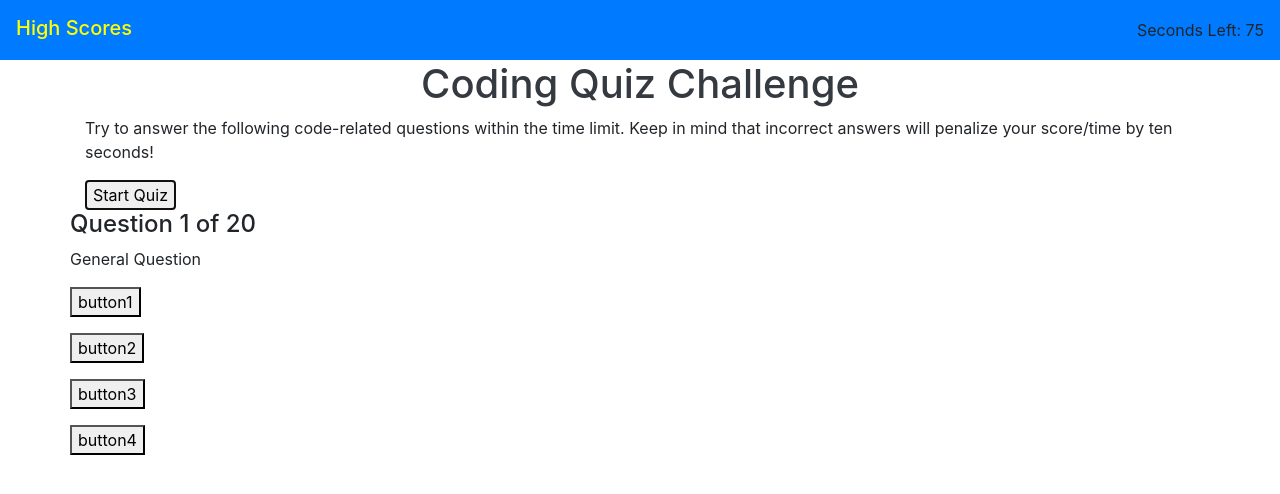
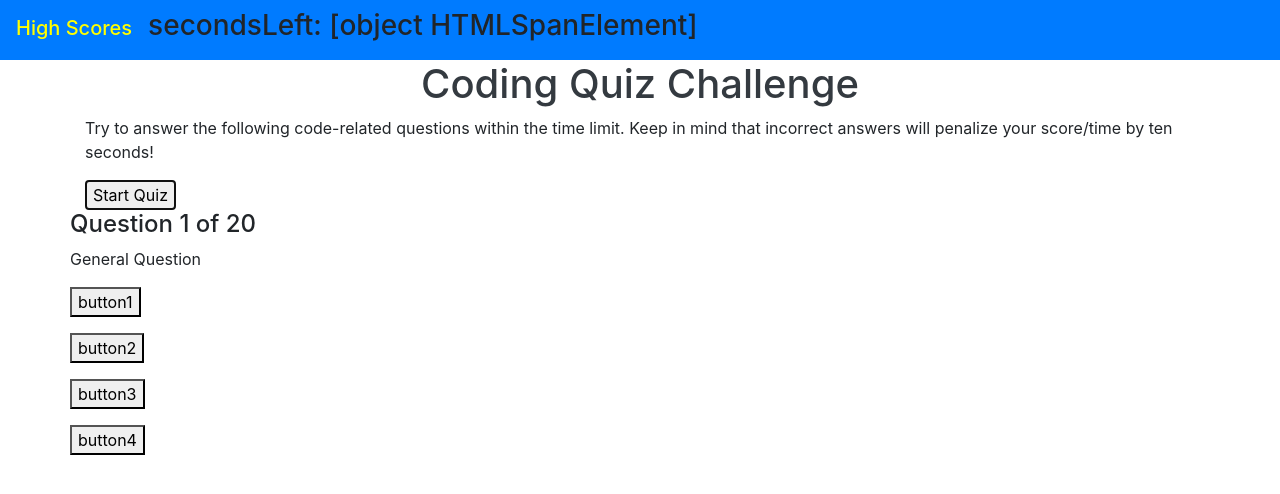
Before and after one commit to Kay0s/Web-APIs-Code-Quiz, a plain HTML site: page index.html in a window 1280 px wide. Both pictures are taken after a click on the button "Start Quiz". Drawn offline with nearby package versions, Linux system fonts and the light colour scheme.

Commit message:
updated timer code

```diff
--- a/index.html
+++ b/index.html
@@ -33,9 +33,9 @@
       <span class="navbar-brand mb-1 h1"
         ><a href="./highScores.html" target="_self">High Scores</a></span
       >
-      <ul class="nav navbar-nav ml-auto">
-        <li>Seconds Left: <span id="seconds">75</span> </li>
-      </ul>
+      <!-- <ul class="nav navbar-nav ml-auto"> -->
+        <h3 class ="seconds">Seconds Left:<h3>
+      <!-- </ul> -->
     </nav>
     <!-- Creates header font that's aligned center -->
     <h1 class="text-center text-dark">Coding Quiz Challenge</h1>
@@ -53,7 +53,7 @@
               limit. Keep in mind that incorrect answers will penalize your
               score/time by ten seconds!
             </p>
-              <button id="startQuiz">Start Quiz</button>
+              <button id="start-quiz">Start Quiz</button>
             </div>
             <div class="questions-text1">
               <h4>Question 1 of 20</h4>
@@ -109,6 +109,6 @@
       integrity="sha384-wfSDF2E50Y2D1uUdj0O3uMBJnjuUD4Ih7YwaYd1iqfktj0Uod8GCExl3Og8ifwB6"
       crossorigin="anonymous"
     ></script>
-    <script src="script.js"></script>
+    <script src="scripts.js"></script>
   </body>
 </html>
--- /dev/null
+++ b/scripts.js
@@ -0,0 +1,96 @@
+//Coding Quiz
+
+//Write coding questions for quiz - 5 total - create array and add to buttons?  how do you designate "right" answer
+
+// Constant/Persistent Elements
+//    a. "On Screen Timer" - displays "Seconds Left" starting point of 0 on Instruction Message and upon even listener (on click of starQuiz button, Total Seconds Remaining 75) seconds function of ("Questions Remaining and "your final score") in upper right hand corner (purple font)
+//    b. "Highscores" link - upper left hand corner (purple font) function of (<ol>"your final score"</ol>
+//    c. "your final score"- tallied on console and shown on "Final Score Page" and on "Highscores" listed as <tr?> with purple background highlight with onclick
+//    d. "Total Questions" vs "Questions Remaining" function of ("Wrong" = "Time Left" - 10 seconds")
+//    e. "Seconds Left" in upper right hand corner (purple font) displayed by "On Screen Timer" function of ("Wrong" = "Seconds Left" && "On Screen Timer" - 10 seconds")
+//
+// 1. Instructions Message:
+//    a. <h1>"Coding Quiz Challenge"</h1> with "Instructions" <p>Try to answer the following code-related questions within the time limit.  Keep in mind that incorrect answers will penalize your score/time by ten seconds!</p>
+//    b. <on click> "Start Quiz"<submit> button (bg purple with white font/hover CSS styling) which starts <event listener> "Time Left' &&  "On Screen Timer"
+//    c. starts "On Screen Timer" - which stays in upper right hand corner and displays "Seconds Left"  (purple font)
+//    d. "Highscores" array - upper left hand corner (purple font)
+// 2. Multiple Choice Questions:
+//    a. "On Screen Timer" - upper right hand corner (purple font)
+//    b."Submit" button for choice, (bg purple with white font/hover CSS styling)  -  when pressed <submit on click>
+//   b1. if <on click> "Right" - ("your final score" && + 1 ) + <event listener> text w/<hr>"Correct" message + <even listener question query selector by ID> next question appears from random.splice.questionArray
+//   b2. if <on click> "Wrong" - ("Time Left" && "On Screen Timer" - 10 seconds) <event listener> text w/<hr>"Wrong" message + <even listener question query selector by ID> next question appearsrandom.splice.questionArray
+//    c. "Highscores" link - upper left hand corner (purple font)
+// 3. Quiz Ends:
+//    a1. if all questions answered ("Questions Remaining" === "0")
+//    a2. else if time turns to 0 on timer ("Time Left" ==== "0")
+//    b. When quiz ends
+// 4. Final Score Text:
+//    a. "your final score" - shown on page, push to 'Highscores" array and sort array by score to display as <ul></ul> in <tr>
+//    b. <event listener> form box to enter "Initials" - prevent default for form submission ("Initials" + "your final score" retrieve from local storage and JSon to "HighScores Page")
+//    c. <on click> "Submit" button -  High Scores text appears (bg purple with white font/hover CSS styling)
+//    d. <on click>"Go Back" button (bg purple with white font/hover CSS styling) - Instructions text appears
+//    e. "On Screen Timer" - upper right hand corner (purple font)
+// 5. Highscores Text:
+//    a. High Scores listed as <tr> with purple background highlight with onclick
+//    a. "Go Back" button - links to Home Screen (bg purple with white font/hover CSS styling)
+//    b. "Clear High Scores" button (bg purple with white font/hover CSS styling)
+
+let yourFinalScore = 0;
+let totalSeconds = 75;
+let questionsLeft = 5;
+
+let startBtn = document.querySelector("#start-quiz");
+startBtn.addEventListener("click", startQuiz);
+// //  changes the ul id = "seconds"
+const secondsDisplay = document.querySelector(".seconds");
+
+//start quiz button function to bring question text in and start timer
+function startQuiz() {
+  console.log("Starting");
+  // let seconds = totalSeconds;
+  setInterval(function () {
+    console.log("In the interval");
+    totalSeconds--;
+    let timeSpan = document.createElement("span");
+    // document.getElementById(".seconds").text = totalSeconds;
+    timeSpan.innerHTML = totalSeconds;
+    console.log("a");
+    secondsDisplay.innerHTML = "secondsLeft: " + timeSpan;
+  }, 1000);
+}
+
+// let btn = document.querySelector("startQuiz");
+
+// btn.addEventListener("click", function () {
+//   document.querySelector("textCenter").style.display = "none";
+// });
+
+// document.getElementByid("startQuiz").addEventListener("click", removeIntro);
+// function removeIntro() {
+//   document.getElementByid("text-center text-black").style.display = "none";
+// }
+
+// document.i("startQuiz").addEventListener("click", flyinQuest1);
+// function flyinQuest1() {
+//   document.getElementById("questions-text1").style.display = "visible";
+// }
+
+//   /* This function retrieves the values from the html input elements and resets "On Screen Timer and Time Left*/
+//   function updateTime(currentTime) {
+//     return currentTime - 10
+//      }
+
+//       // Set "On Screen Timer" fuctions
+//      function startTimer() {
+
+//          /* The "interval" variable here using "setInterval()" begins the recurring increment of the
+//             secondsElapsed variable which is used to check if the time is up */
+//            setInterval(function() {
+//            totalSeconds --
+
+//              //  renderTime() is called here once every second.
+//              renderTime();
+//            }, 1000);
+//        }
+
+// /
```
